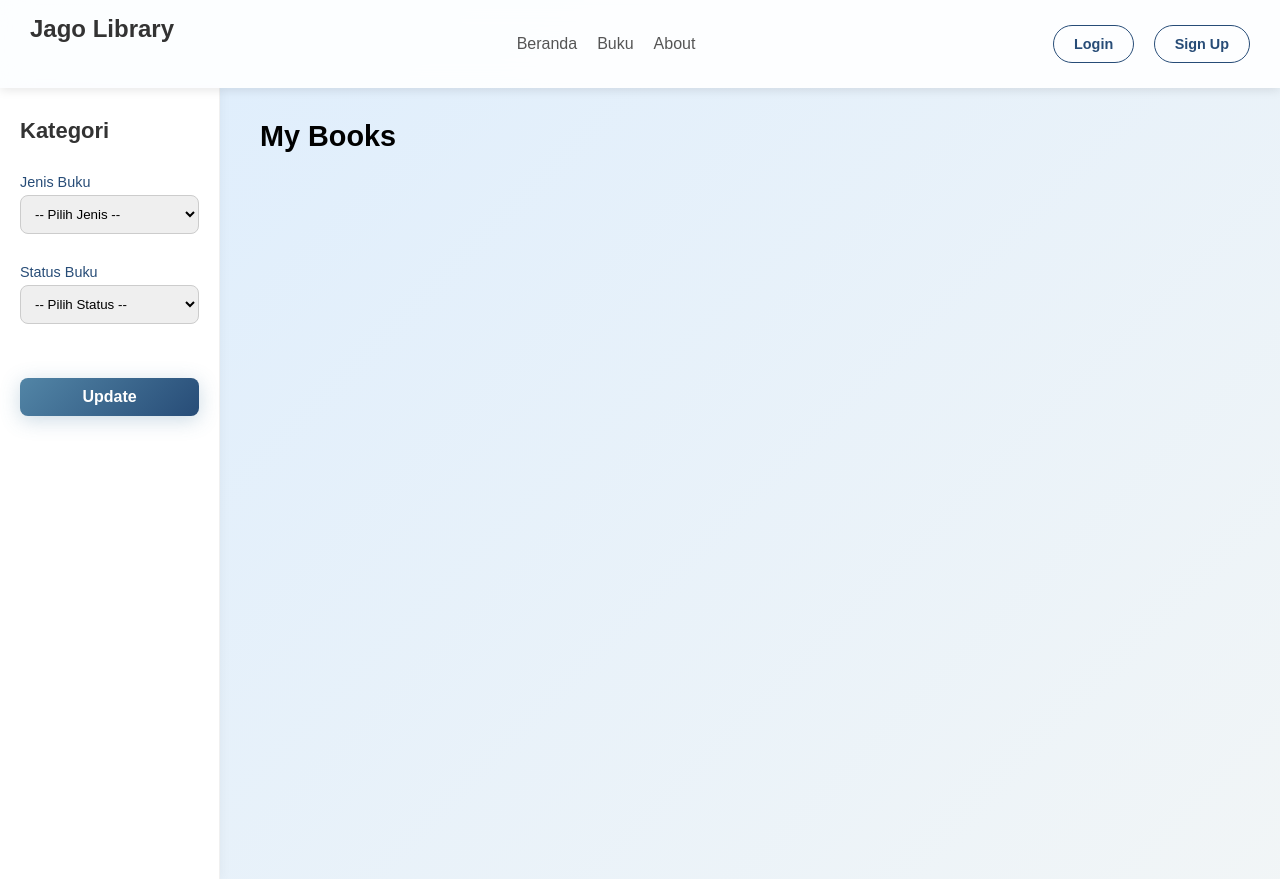
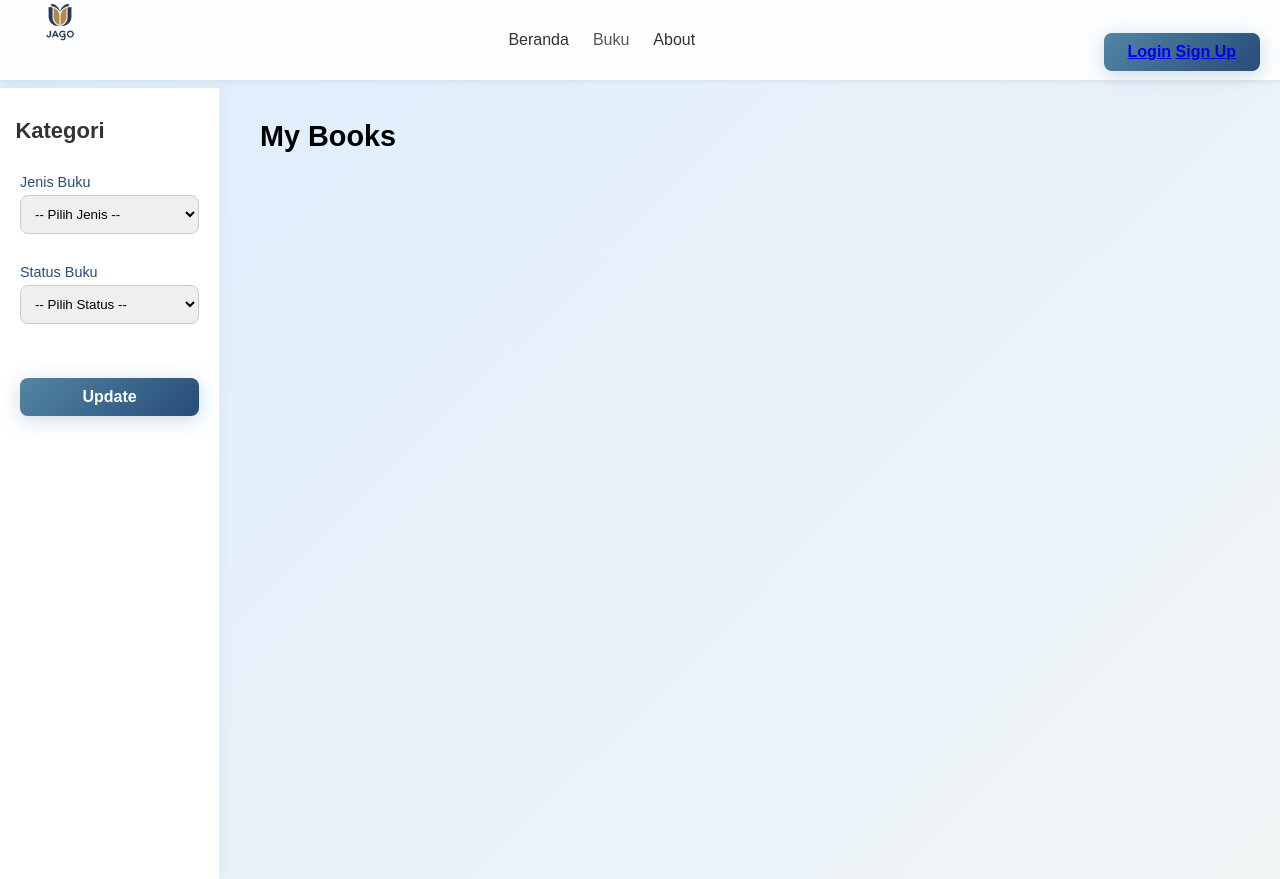
Before and after one commit to novilarya/ISB-202-Rekayasa-Perangkat-Lunak-Tugas-Besar-Jago-Library, a PHP site: page /daftar-buku.php in a window 1280 px wide. Shown: the top 879 px of the page. Run offline with PHP 8.4, Linux system fonts and the light colour scheme; data that the repository does not hold is empty.

Commit message:
Update Header

```diff
--- a/css/styles.css
+++ b/css/styles.css
@@ -75,79 +75,87 @@
     display: flex;
     justify-content: space-between;
     align-items: center;
-    padding: 15px 30px;
+    padding: 8px 20px;
     background-color: rgba(255, 255, 255, 0.9);
-    backdrop-filter: blur(15px);
-    box-shadow: 0 2px 10px rgba(0,0,0,0.1);
+    backdrop-filter: blur(10px);
+    box-shadow: 0 1px 6px rgba(0, 0, 0, 0.08);
     position: sticky;
     top: 0;
     z-index: 999;
+    height: 80px;
+    gap: 20px;
 }
 
-.header-container .logo a {
-    font-size: 24px;
-    font-weight: bold;
+.logo {
+    flex-shrink: 0;
+    width: 80px;
+    display: flex;
+    align-items: center;
+    justify-content: center;
+}
+
+.logo img {
+    max-width: 100%;
+    max-height: 80px;
+    object-fit: contain;
+    height: auto;
+}
+
+.nav-links ul {
+    list-style: none;
+    display: flex;
+    gap: 24px;
+    margin: 0;
+    padding: 0;
+}
+
+.nav-links ul li {
+    position: relative;
+}
+
+.nav-links ul li a,
+.dropbtn {
+    text-decoration: none;
+    color: #333;
+    font-weight: 500;
+    background: none;
+    border: none;
+    cursor: pointer;
+    font-size: 16px;
+}
+
+.dropdown-content {
+    display: none;
+    position: absolute;
+    top: 38px;
+    left: 0;
+    background-color: white;
+    box-shadow: 0 4px 8px rgba(0,0,0,0.1);
+    padding: 10px;
+    border-radius: 6px;
+    z-index: 1000;
+}
+
+.dropdown-content a {
+    display: block;
+    padding: 6px 12px;
     color: #333;
     text-decoration: none;
 }
 
-.header-container .footer-links ul {
-    list-style: none;
-    display: flex;
-    gap: 20px;
-    margin: 0;
-    padding: 0;
+.dropdown-content a:hover {
+    background-color: #f0f0f0;
 }
 
-.header-container .footer-links ul li a {
-    text-decoration: none;
-    color: #555;
-    font-weight: 500;
-    font-size: medium;
-    text-align: center;
+.show {
+    display: block;
 }
 
-.header-container .footer-links ul li a:hover {
-    color: #000;
-}
-
-.header-container .user-options {
-    display: flex;
-    align-items: center;
-    gap: 15px;
-}
-
-.header-container .user-options .login-btn,
-.header-container .user-options .signup-btn {
-    background-color: transparent;
-    color: #274c77;
-    border: 1px solid #274c77;
-    transition: background-color 0.3s, color 0.3s;
-}
-
-.header-container .user-options .login-btn:hover,
-.header-container .user-options .signup-btn:hover {
-    background-color: #274c77;
-    color: #ffffff;
-}
-
-.header-container .user-options .profile-icon {
+.profile-icon img {
+    height: 40px;
     width: 40px;
-    height: 40px;
     border-radius: 50%;
-    border: 2px solid #007bff;
-    cursor: pointer;
-    transition: transform 0.2s;
-}
-
-.header-container .user-options .profile-icon:hover {
-    transform: scale(1.1);
-}
-
-.header-container .user-options .profile-icon img {
-    width: 100%;
-    height: 100%;
-    border-radius: 50%;
+    object-fit: cover;
 }
 
 .input-group {
--- a/database/connection.php
+++ b/database/connection.php
@@ -2,7 +2,7 @@
     $host = "localhost";
     $dbname = "202_ta_silib";
     $username = "root";
-    $password = "";
+    $password = "basdat2024";
 
     $conn = new mysqli($host, $username, $password, $dbname);
 
--- a/scripts/header.php
+++ b/scripts/header.php
@@ -4,43 +4,24 @@
 <link rel="stylesheet" href="/css/styles.css">
 <div class="header-container">
     <div class="logo">
-            <a href="index.php">Jago Library</a>
+        <a href="index.php"><img src="/images/jago-logo.png" alt="Logo"></a>
     </div>
-        <div class="footer-links">
+
+    <nav class="nav-links">
         <ul>
             <li><a href="index.php">Beranda</a></li>
-                <div class="dropdown">
+            <li class="dropdown">
                 <button onclick="myFunction()" class="dropbtn">Buku</button>
                 <div id="myDropdown" class="dropdown-content">
                     <a href="/scripts/daftar-buku.php">Daftar Buku</a>
                     <a href="/scripts/daftar-pinjam.php">Peminjaman Buku</a>
                 </div>
-                </div>
+            </li>
             <li><a href="about.php">About</a></li>
         </ul>
-        </div>
+    </nav>
+
     <div class="user-options">';
-
-        echo '
-        <script>
-        function myFunction() {
-            document.getElementById("myDropdown").classList.toggle("show");
-        }
-
-        window.onclick = function(event) {
-            if (!event.target.matches(".dropbtn")) {
-                var dropdowns = document.getElementsByClassName("dropdown-content");
-                for (var i = 0; i < dropdowns.length; i++) {
-                    var openDropdown = dropdowns[i];
-                    if (openDropdown.classList.contains("show")) {
-                        openDropdown.classList.remove("show");
-                    }
-                }
-            }
-        }
-        </script>
-        ';
-
 
         if (isset($_SESSION['email'])) {
     include_once '../database/connection.php';
@@ -62,14 +43,14 @@
         </div>';
     } else {
         echo '
-                <div class="auth-buttons">
+        <div class="signup-button">
             <a href="login.php" class="login-btn">Login</a>
             <a href="registration.php" class="signup-btn">Sign Up</a>
         </div>';
     }
 } else {
     echo '
-            <div class="auth-buttons">
+    <div class="signup-button">
         <a href="login.php" class="login-btn">Login</a>
         <a href="registration.php" class="signup-btn">Sign Up</a>
     </div>';
@@ -78,5 +59,22 @@
 echo '
     </div>
 </div>
+
+<script>
+function myFunction() {
+    document.getElementById("myDropdown").classList.toggle("show");
+}
+window.onclick = function(event) {
+    if (!event.target.matches(".dropbtn")) {
+        var dropdowns = document.getElementsByClassName("dropdown-content");
+        for (var i = 0; i < dropdowns.length; i++) {
+            var openDropdown = dropdowns[i];
+            if (openDropdown.classList.contains("show")) {
+                openDropdown.classList.remove("show");
+            }
+        }
+    }
+}
+</script>
 ';
 ?>
```
Also changed, not shown: images/jago-logo.png (added). Lines whose indentation alone changed are shown as unchanged.
